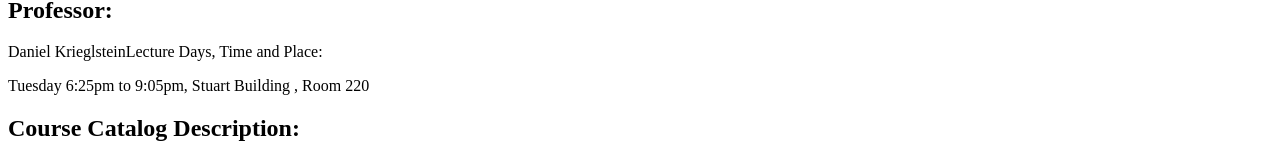
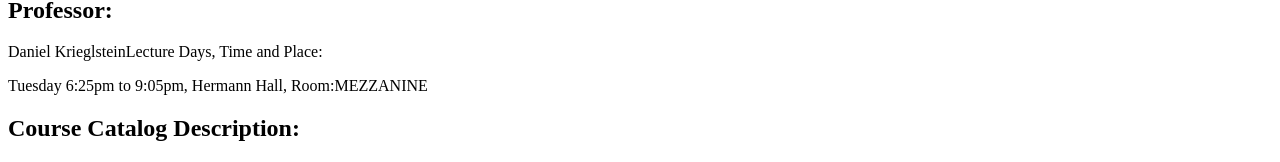
Before and after one commit to Enismasic/lab2, a plain HTML site: page index.html in a window 1280 px wide. Shown: the part 162-324 px from the top of the page. Drawn offline with Linux system fonts and the light colour scheme.

Commit message:
Update index.html
added correct building and room

```diff
--- a/index.html
+++ b/index.html
@@ -15,7 +15,7 @@
 <p>Daniel Krieglstein</p)
 
 <h2>Lecture Days, Time and Place:</h2>
-<p>Tuesday 6:25pm to 9:05pm, Stuart Building , Room 220 </p>
+<p>Tuesday 6:25pm to 9:05pm, Hermann Hall, Room:MEZZANINE </p>
 
 <h2>Course Catalog Description:</h2>
 <p>This course will cover the creation of Web pages and sites using HTML, CSS, Javascript and graphical applications. Networked multimedia distribution technologies are also explored. The design of effective Web site including page layout, user interface design, graphic design, content flow and site structure as well as management of Web site resources including intranet management and design considerations are addressed. Students design and create a major Web site with multiple pages and cross-linked structures. <strong>Prerequisites:</strong> [none]<strong>Credit:</strong> 2-2-3 Semester Hours </p>
```
